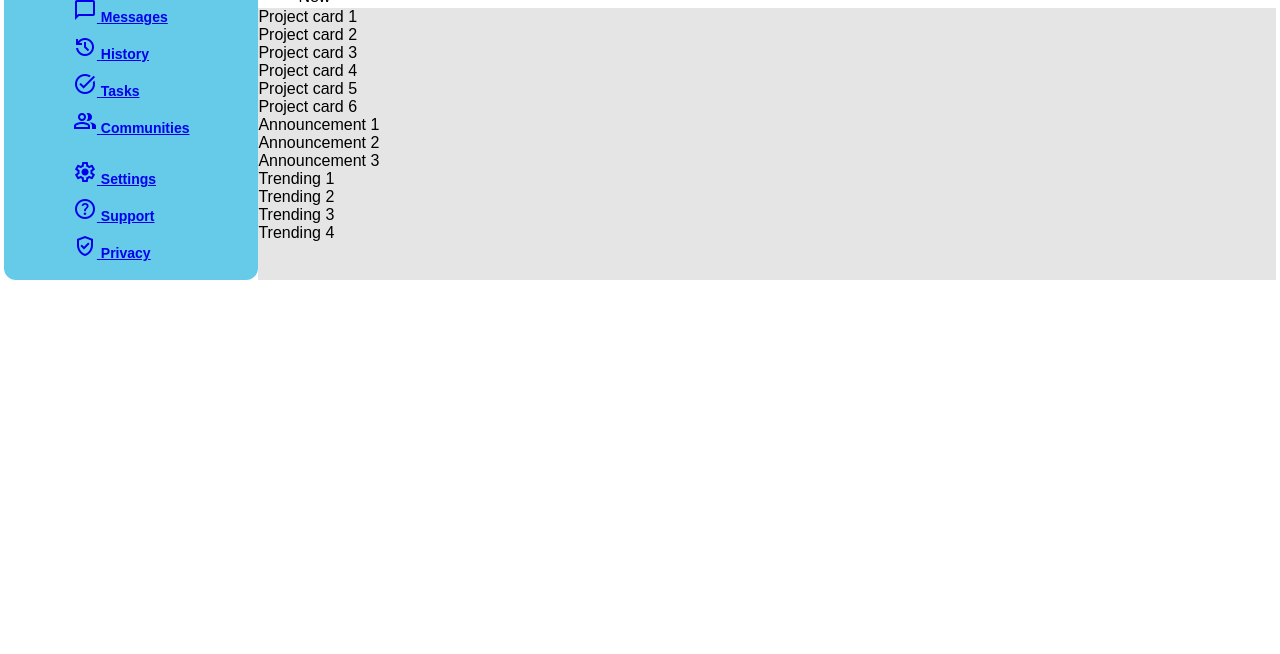
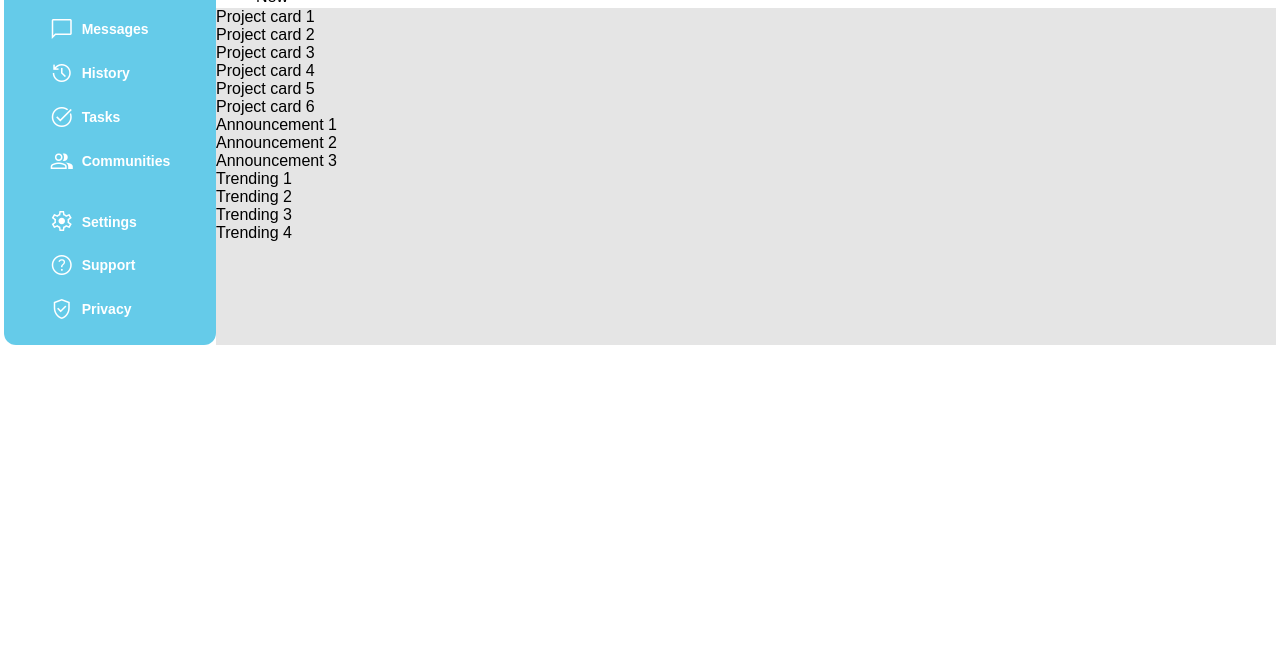
Before and after one commit to Sprakeful/admin-dashboard, a plain HTML site: page index.html in a window 1280 px wide. Shown: the part 146-800 px from the top of the page. Drawn offline with nearby package versions, Linux system fonts and the light colour scheme.

Commit message:
Complete sidebar basic styles

```diff
--- a/styles.css
+++ b/styles.css
@@ -1,7 +1,16 @@
+/* SVGs */
+.material-symbols-outlined {
+  font-variation-settings:
+  'FILL' 0,
+  'wght' 400,
+  'GRAD' 0,
+  'opsz' 48
+}
+
 /* General styling */
 body {
   display: grid;
-  grid-template-columns: 1fr 4fr;
+  grid-template-columns: 1fr 5fr;
   grid-template-rows: 50px 100px 1fr;
   font-family: Arial, Helvetica, sans-serif;
   margin: 0;
@@ -14,6 +23,7 @@ body {
   grid-column: 1 / 2;
   grid-row: 1 / 4;
   border-radius: 12px;
+  padding: 4px 24px;
   display: flex;
   flex-direction: column;
   align-items: center;
@@ -32,12 +42,44 @@ body {
   margin: 14px 0px;
 }
 
-li.menu-item {
+.general-menu {
+  margin-bottom: 24px;
+}
+
+.menu-item {
   list-style: none;
   font-weight: bold;
   font-size: 14px;
+  padding: 6px;
+  margin: 8px;
+  display: flex;
+  align-items: center;
+}
+
+.menu-item a {
+  display: flex;
+  align-items: center;
+  text-decoration: none;
   color: white;
-  padding: 5px;
+}
+
+/* Make Home text line up with its icon */
+.menu-item:nth-child(1) a span:nth-child(2) {
+  padding-top: 2px;
+}
+
+.menu-item a:hover {
+  color: #e3e3e3;
+}
+.menu-item a:active {
+  color: #d3d3d3;
+}
+
+.menu-item a .material-symbols-outlined {
+  display: flex;
+  align-items: center;
+  justify-content: center;
+  margin-right: 8px; /* add some spacing between the icon and the text */
 }
 
 /* Header items styling */
```
Also changed, not shown: index.html (+0 -1 lines).
